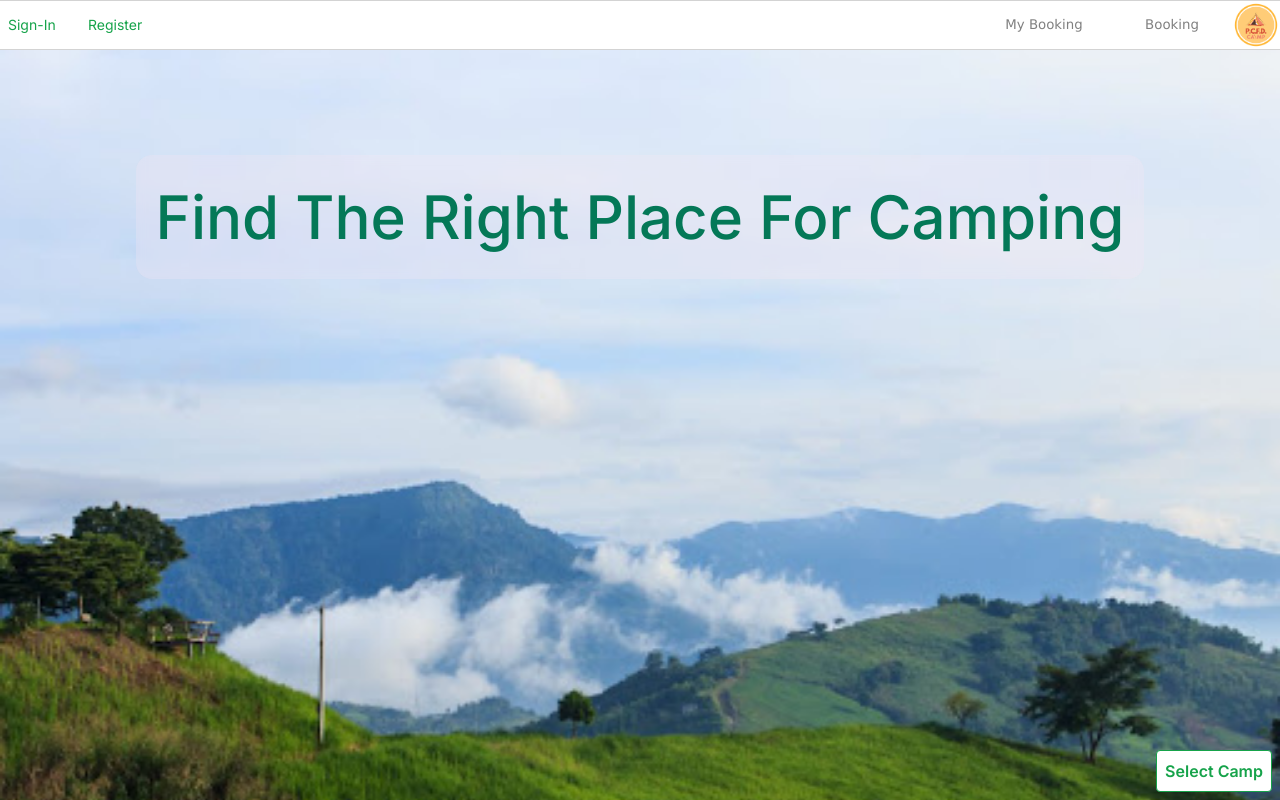
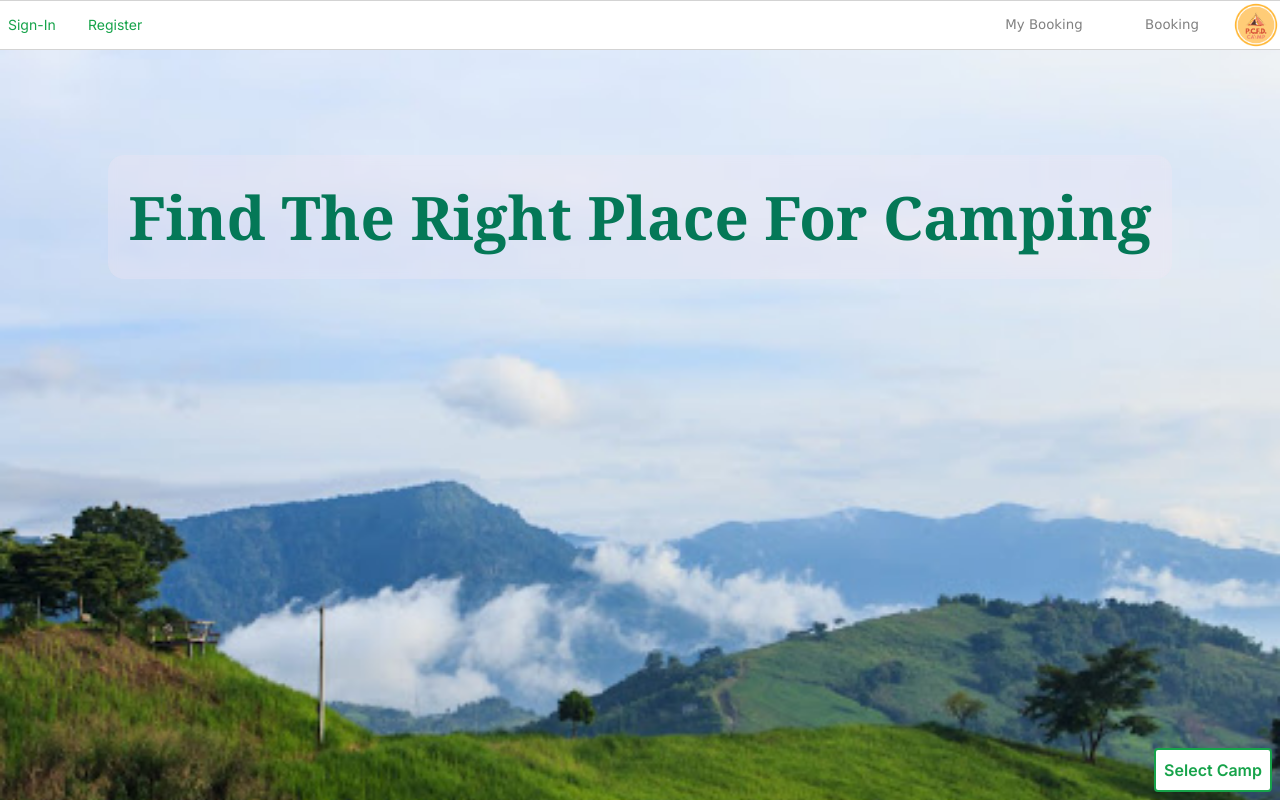
Before and after one commit to 2110503-2564/fe-project-2024-2-public-class-frontenddev, a Next.js app: page / in a window 1280 px wide. Built offline with nearby package versions, Linux system fonts and the light colour scheme; no server answers.

Commit message:
title font change and the welcome changej

```diff
--- a/src/components/Banner.tsx
+++ b/src/components/Banner.tsx
@@ -21,13 +21,13 @@ export default function Banner() {
             priority
             objectFit='cover'/>
             <div className={styles.bannerText}>
-                <h1 className='px-5 py-8 rounded-2xl outline-1 outline-gray-300 inline-block text-6xl font-medium text-emerald-700 bg-pink-100 bg-opacity-25 backdrop-blur-sm'>Find The Right Place For Camping</h1>
+                <h1 className='px-5 py-8 rounded-2xl outline-1 outline-gray-300 inline-block text-6xl font-serif font-extrabold text-emerald-700 bg-pink-100 bg-opacity-25 backdrop-blur-sm'>Find The Right Place For Camping</h1>
             </div>
             {
                 session? <div className='z-30 absolute top-5
-                right-10 font-semibold text-white text-3xl'>Welcome {session.user?.name}</div>:null
+                right-10 text-3xl font-mono font-light bg-slate-600 px-3 py-4 bg-opacity-10 rounded-md'>Welcome {session.user?.name}</div>:null
             }
-            <button className='bg-white text-green-600 border border-green-600
+            <button className='bg-white text-green-600 border-2 border-green-600
             font-semibold py-2 px-2 m-2 rounded z-30 absolute bottom-0 right-0
             hover:bg-green-600 hover:text-white hover:border-transparent'
             onClick={(e)=>{ e.stopPropagation();
```
